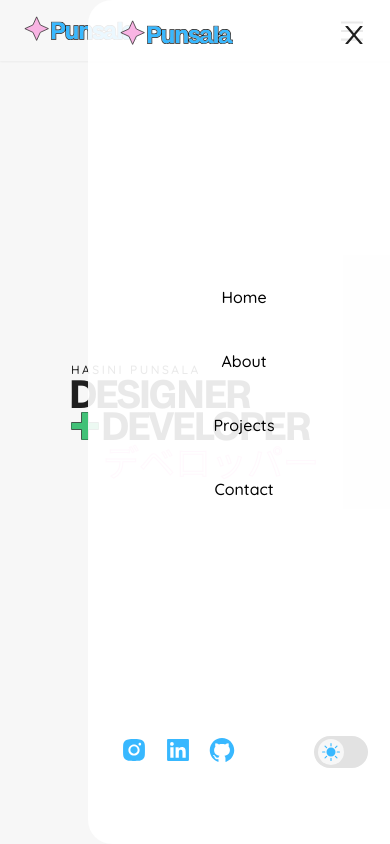
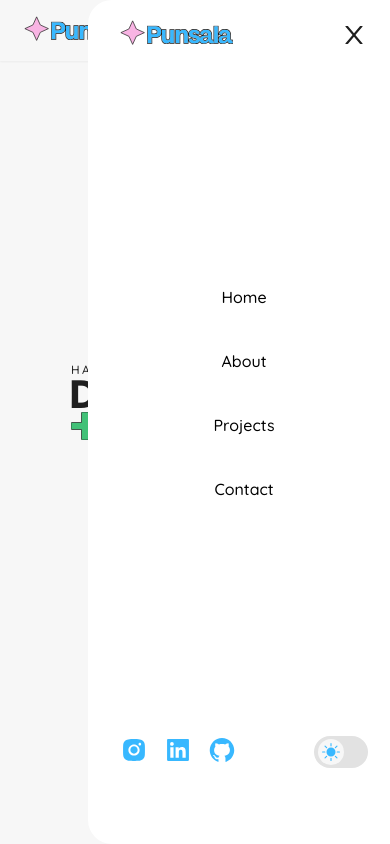
Before and after one commit to MAGHPMallawaarachchi/punsala-portfolio, a Next.js app: page / in a window 390 px wide. Both pictures are taken after a click on the button 352 px from the left and 30 px from the top of the page. Shown: the top 844 px of the page. Built offline with nearby package versions, Linux system fonts and the light colour scheme.

Commit message:
Update HamburgerMenu styling

```diff
--- a/components/HamburgerMenu.tsx
+++ b/components/HamburgerMenu.tsx
@@ -30,7 +30,7 @@ const HamburgerMenu = ({ onClose }: Props) => {
 
   return (
     <motion.div
-      className="lg:hidden flex flex-col justify-between fixed top-0 right-0 w-[80%] h-screen dark:bg-black bg-white bg-opacity-90 px-8 py-5 rounded-l-3xl"
+      className="lg:hidden flex flex-col justify-between fixed top-0 right-0 w-[80%] h-screen dark:bg-black bg-white px-8 py-5 rounded-l-3xl"
       initial={{ x: '100%' }}
       animate={controls}
       transition={{ type: 'spring', stiffness: 300, damping: 25 }}
```
